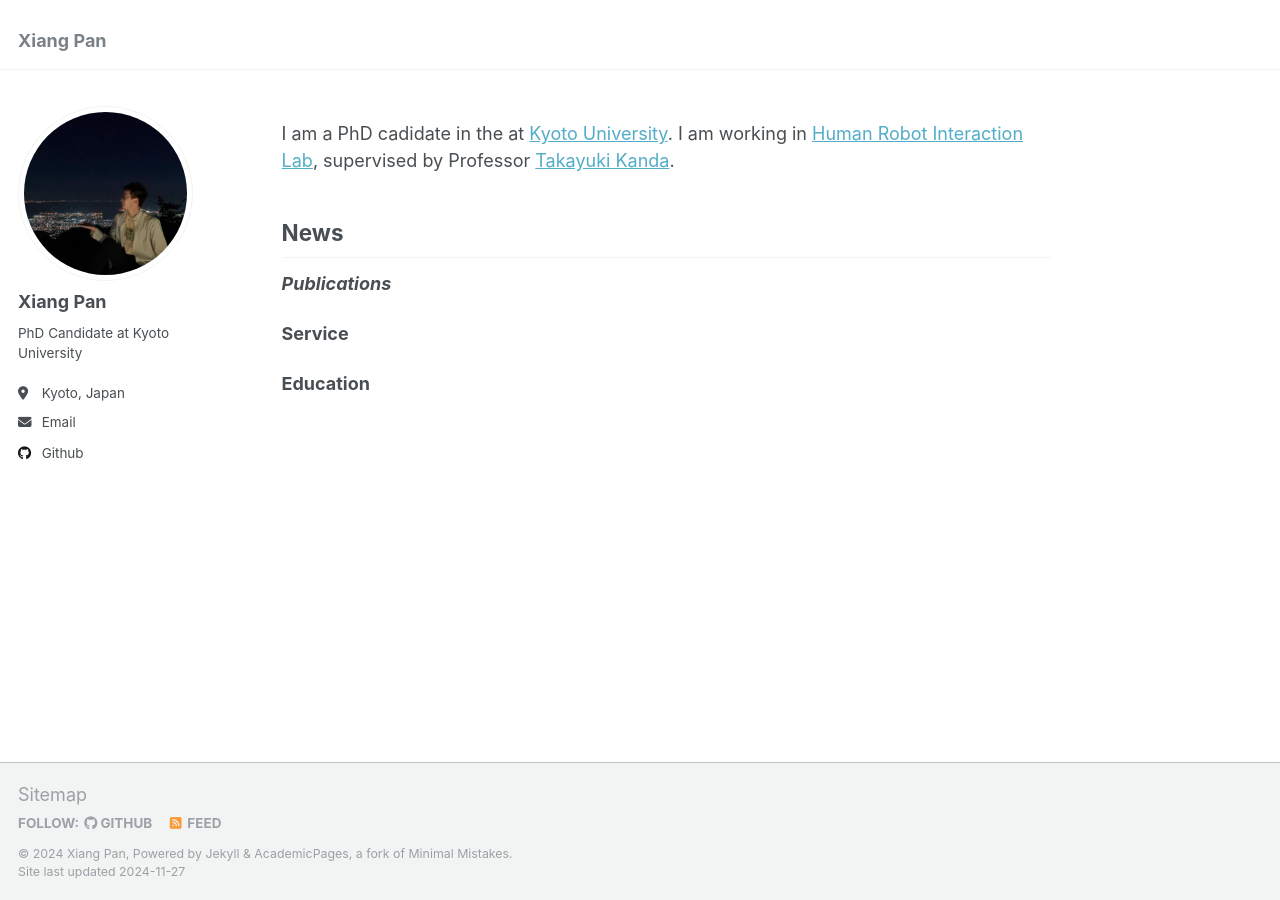
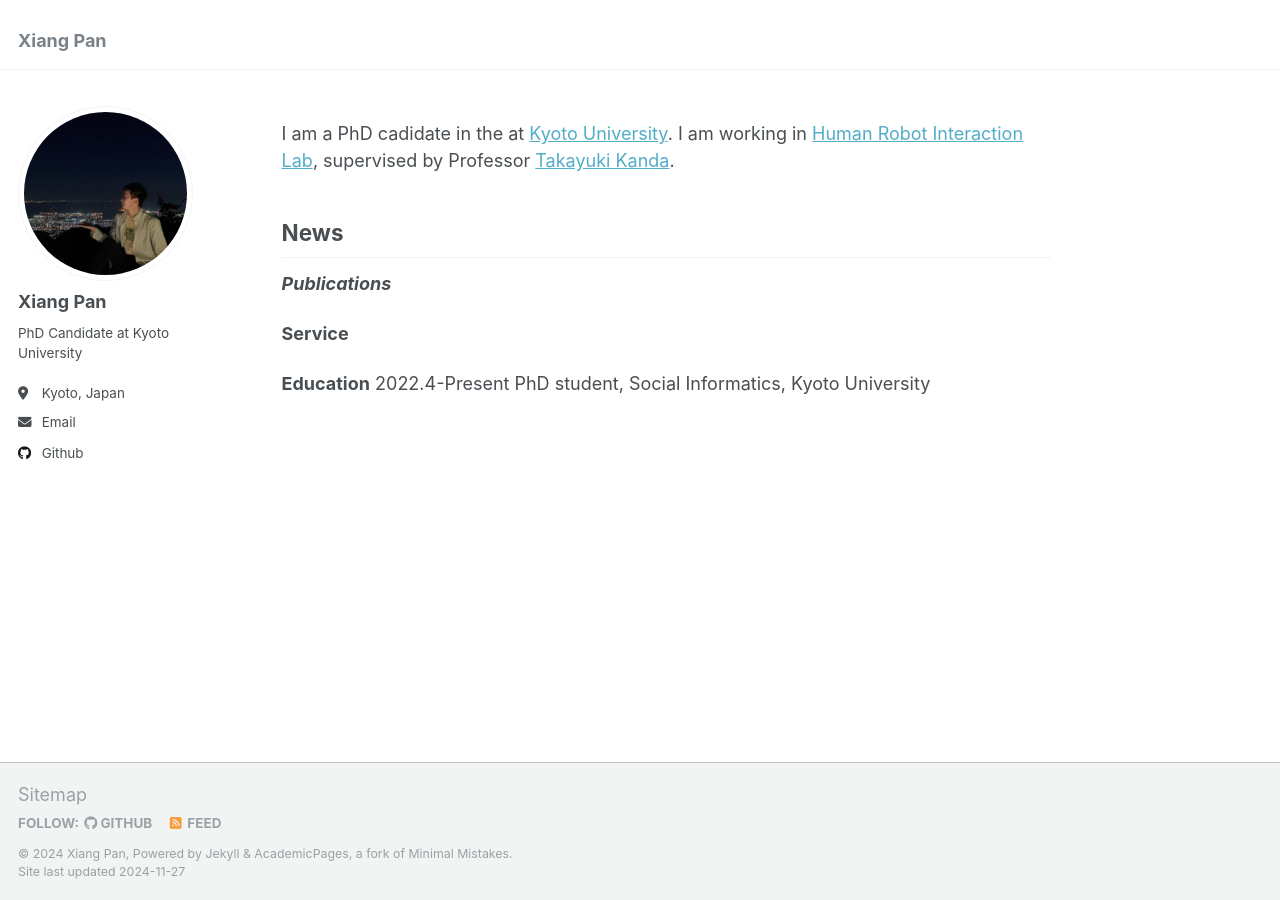
Before and after one commit to pan-xiang/pan-xiang.github.io, a Jekyll site: the page built from _pages/about.md, in a window 1280 px wide. Built offline with Jekyll 4.4.1, drawn with Linux system fonts in a browser that asks for light colours.

Commit message:
Update about.md

```diff
--- a/_pages/about.md
+++ b/_pages/about.md
@@ -19,7 +19,7 @@ I am a PhD cadidate in the at [Kyoto University](https://www.kyoto-u.ac.jp/en).
 
 
 **Education**
-
+2022.4-Present PhD student, Social Informatics, Kyoto University
 
 
 <!-- A data-driven personal website
```
